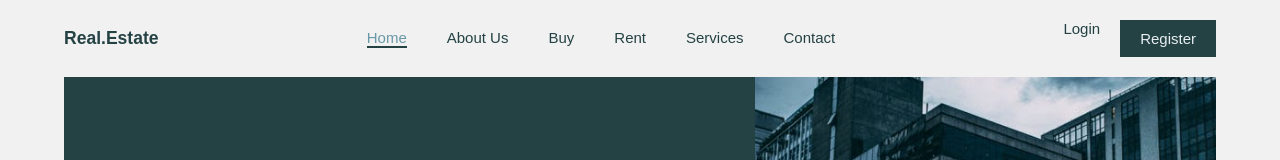
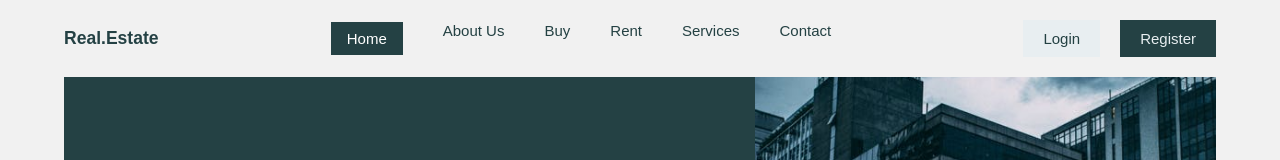
Before and after one commit to mishael1-d/realestate-website, a React (Create React App) app: page / in a window 1280 px wide. In both pictures the pointer is over the link "Home". Shown: the top 160 px of the page. Built offline with nearby package versions, Linux system fonts and the light colour scheme; a web font is replaced by a local one.

Commit message:
styling for navbar

```diff
--- a/src/components/Navbar/Navbar.css
+++ b/src/components/Navbar/Navbar.css
@@ -25,7 +25,7 @@
     color: #244143;
     text-decoration: none;
     display: block;
-    transition: ease-in .9s;
+    transition: ease-in .3s;
 }
 .link{
     text-decoration: none;
@@ -33,8 +33,9 @@
     transition: .3s
 }
 .links:hover {
-    color: #6898a7;
-    border-bottom: 2px solid #244143;
+    color: #fff;
+    background: #244144;
+    padding: 8px 16px;
 }
 
 .action-buttons {
--- a/src/components/Navbar/Navbar.js
+++ b/src/components/Navbar/Navbar.js
@@ -47,7 +47,7 @@ function Navbar() {
           </>
       ) : (
         <>
-          <Link to="/register" className="links">
+          <Link to="/register" className="links secondary">
             Login
           </Link>
           <Link to="/register" className="links primary">
```
